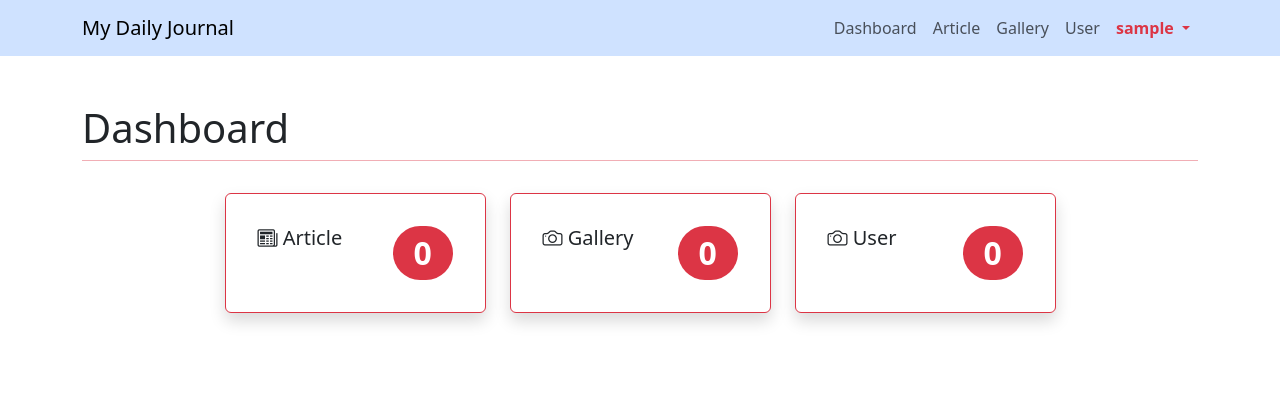
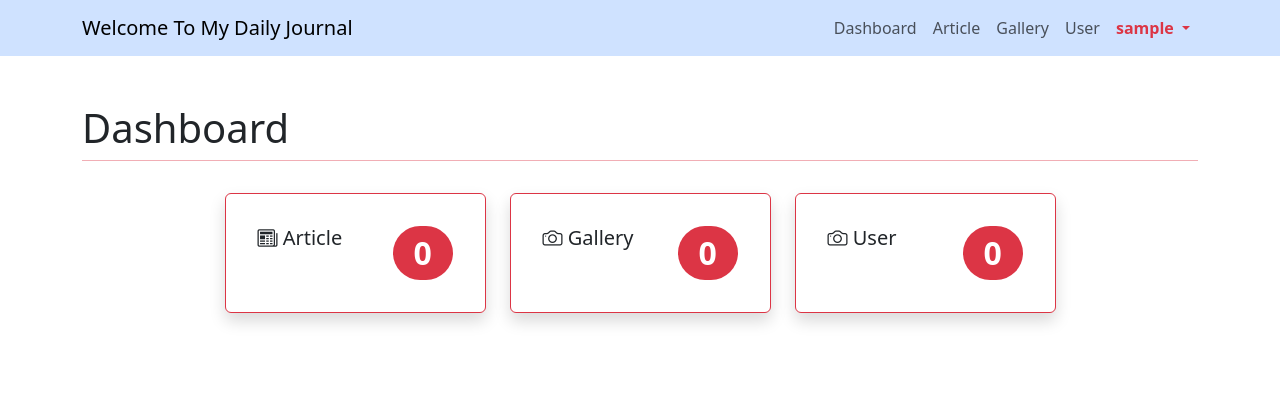
Before and after one commit to MomonEz123/dailyjurnal, a PHP site: page /admin.php in a window 1280 px wide. Shown: the top 420 px of the page. Run offline with PHP 8.4, Linux system fonts and the light colour scheme; the visitor is signed in with stand-in values (Sample User, id 1); data that the repository does not hold is empty.

```diff
--- a/admin.php
+++ b/admin.php
@@ -106,7 +106,7 @@ if (!isset($_SESSION['username'])) {
     <!-- nav begin -->
     <nav class="navbar navbar-expand-sm bg-body-tertiary sticky-top bg-primary-subtle">
         <div class="container">
-            <a class="navbar-brand" target="_blank" href=".">My Daily Journal</a>
+            <a class="navbar-brand" target="_blank" href=".">Welcome To My Daily Journal</a>
             <button
                 class="navbar-toggler"
                 type="button"
```
